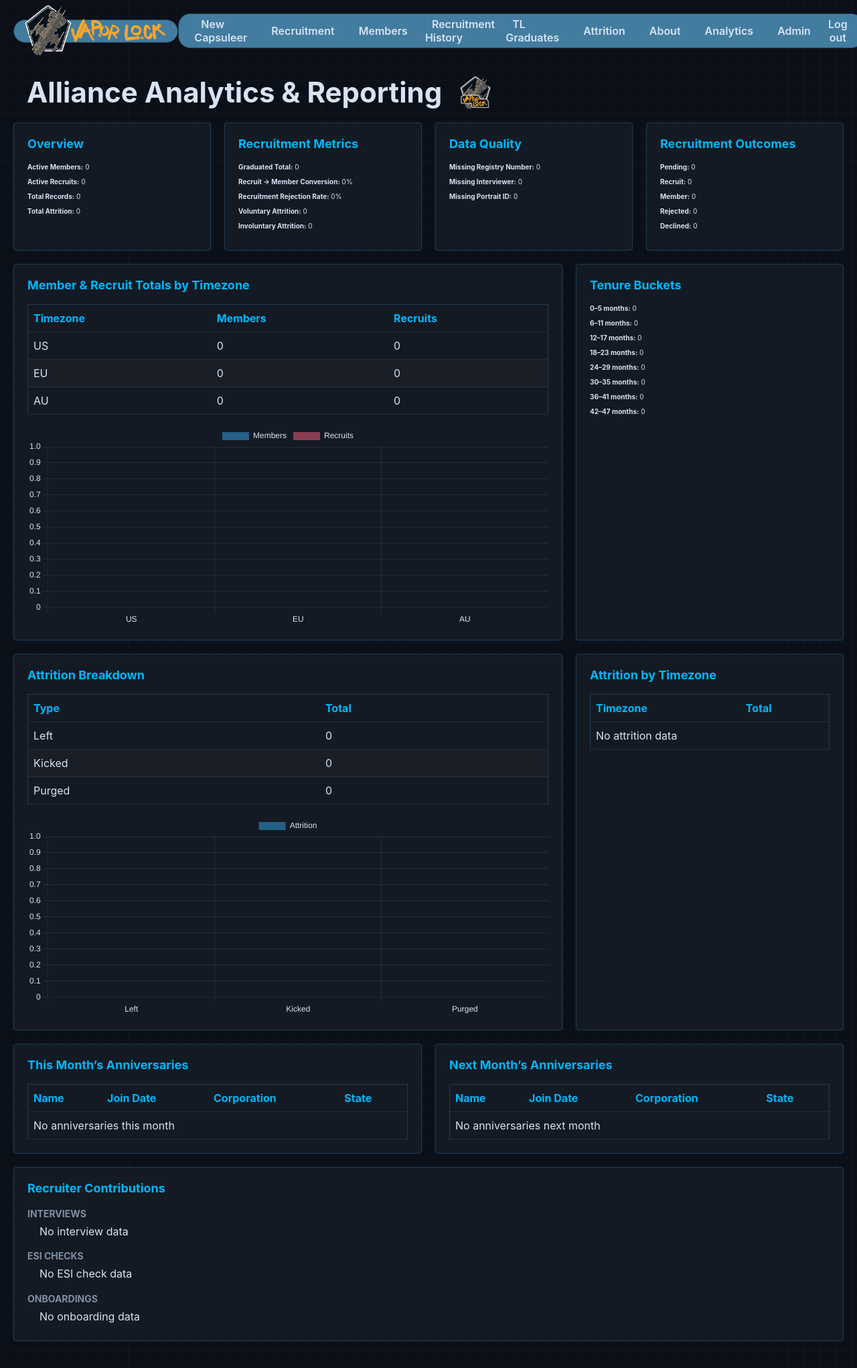
After one commit to FatesUnited/recruitment-tracker, a Django app: page /analytics/ in a window 1280 px wide. The commit adds this page. Shown: the whole page at 67% size. Run offline with Django 5.2, Linux system fonts and the light colour scheme; the visitor is signed in with stand-in values (Sample User, id 1); data comes from the database, SQL or seed files in the repository.

```diff
--- /dev/null
+++ b/main_app/static/css/analytics.css
@@ -0,0 +1,70 @@
+.dashboard {
+  display: grid;
+  grid-template-columns: repeat(auto-fit, minmax(280px, 1fr));
+  gap: 20px;
+  margin: 20px 0;
+}
+
+.dashboard-panel {
+  background: var(--panel-bg);
+  border: var(--borders);
+  border-radius: var(--card-border-radius);
+  padding: 20px;
+  box-shadow: var(--card-box-shadow);
+}
+
+.dashboard-panel h3 {
+  margin-top: 0;
+  color: var(--accent);
+  font-size: var(--font-l);
+}
+
+.dashboard-panel h4 {
+  margin-bottom: 8px;
+  color: var(--text-muted);
+  font-size: 1.4rem;
+  text-transform: uppercase;
+}
+
+.panel-wide {
+  grid-column: span 2;
+}
+
+.dashboard-panel table {
+  width: 100%;
+  border-collapse: collapse;
+  margin-top: 10px;
+}
+
+.dashboard-panel th,
+.dashboard-panel td {
+  padding: 10px 8px;
+  text-align: left;
+  border-bottom: 1px solid rgba(255,255,255,0.08);
+  font-size: var(--font-reg);
+}
+
+.dashboard-panel th {
+  color: var(--accent);
+}
+
+.dashboard-panel ul {
+  margin: 0;
+  padding-left: 18px;
+}
+
+.dashboard-panel li {
+  margin-bottom: 6px;
+  font-size: var(--font-reg);
+}
+
+canvas {
+  margin-top: 16px;
+  max-height: 300px;
+}
+
+@media only screen and (max-width: 900px) {
+  .panel-wide {
+    grid-column: span 1;
+  }
+}
--- /dev/null
+++ b/main_app/templates/analytics.html
@@ -0,0 +1,311 @@
+{% extends 'base.html' %}
+{% load static %}
+
+{% block head %}
+<link rel="stylesheet" href="{% static 'css/analytics.css' %}">
+<script src="https://cdn.jsdelivr.net/npm/chart.js"></script>
+{% endblock %}
+
+{% block content %}
+
+<section class="page-header">
+  <h1>Alliance Analytics & Reporting</h1>
+  <img src="{% static 'images/1024 Logo No BG.png' %}" alt="Vapor Lock Logo" />
+</section>
+
+<section class="dashboard">
+
+  <div class="dashboard-panel">
+    <h3>Overview</h3>
+    <p><strong>Active Members:</strong> {{ active_members }}</p>
+    <p><strong>Active Recruits:</strong> {{ active_recruits }}</p>
+    <p><strong>Total Records:</strong> {{ total_records }}</p>
+    <p><strong>Total Attrition:</strong> {{ total_attrition }}</p>
+  </div>
+
+  <div class="dashboard-panel">
+    <h3>Recruitment Metrics</h3>
+    <p><strong>Graduated Total:</strong> {{ graduated_total }}</p>
+    <p><strong>Recruit → Member Conversion:</strong> {{ conversion_rate }}%</p>
+    <p><strong>Recruitment Rejection Rate:</strong> {{ rejection_rate }}%</p>
+    <p><strong>Voluntary Attrition:</strong> {{ voluntary_attrition }}</p>
+    <p><strong>Involuntary Attrition:</strong> {{ involuntary_attrition }}</p>
+  </div>
+
+  <div class="dashboard-panel">
+    <h3>Data Quality</h3>
+    <p><strong>Missing Registry Number:</strong> {{ missing_registry }}</p>
+    <p><strong>Missing Interviewer:</strong> {{ missing_interviewer }}</p>
+    <p><strong>Missing Portrait ID:</strong> {{ missing_portrait_id }}</p>
+  </div>
+
+  <div class="dashboard-panel">
+    <h3>Recruitment Outcomes</h3>
+    <p><strong>Pending:</strong> {{ recruitment_outcomes.Pending }}</p>
+    <p><strong>Recruit:</strong> {{ recruitment_outcomes.Recruit }}</p>
+    <p><strong>Member:</strong> {{ recruitment_outcomes.Member }}</p>
+    <p><strong>Rejected:</strong> {{ recruitment_outcomes.Rejected }}</p>
+    <p><strong>Declined:</strong> {{ recruitment_outcomes.Declined }}</p>
+  </div>
+
+</section>
+
+<section class="dashboard">
+  <div class="dashboard-panel panel-wide">
+    <h3>Member & Recruit Totals by Timezone</h3>
+    <table>
+      <thead>
+        <tr>
+          <th>Timezone</th>
+          <th>Members</th>
+          <th>Recruits</th>
+        </tr>
+      </thead>
+      <tbody>
+        {% for tz, stats in timezone_stats.items %}
+        <tr>
+          <td>{{ tz }}</td>
+          <td>{{ stats.Member }}</td>
+          <td>{{ stats.Recruit }}</td>
+        </tr>
+        {% endfor %}
+      </tbody>
+    </table>
+    <canvas id="timezoneChart"></canvas>
+  </div>
+
+  <div class="dashboard-panel">
+    <h3>Tenure Buckets</h3>
+    <p><strong>0–5 months:</strong> {{ tenure_buckets.months_0_5 }}</p>
+    <p><strong>6–11 months:</strong> {{ tenure_buckets.months_6_11 }}</p>
+    <p><strong>12–17 months:</strong> {{ tenure_buckets.months_12_17 }}</p>
+    <p><strong>18–23 months:</strong> {{ tenure_buckets.months_18_23 }}</p>
+    <p><strong>24–29 months:</strong> {{ tenure_buckets.months_24_29 }}</p>
+    <p><strong>30–35 months:</strong> {{ tenure_buckets.months_30_35 }}</p>
+    <p><strong>36–41 months:</strong> {{ tenure_buckets.months_36_41 }}</p>
+    <p><strong>42–47 months:</strong> {{ tenure_buckets.months_42_47 }}</p>
+  </div>
+</section>
+
+<section class="dashboard">
+  <div class="dashboard-panel panel-wide">
+    <h3>Attrition Breakdown</h3>
+    <table>
+      <thead>
+        <tr>
+          <th>Type</th>
+          <th>Total</th>
+        </tr>
+      </thead>
+      <tbody>
+        <tr><td>Left</td><td>{{ attrition_breakdown.Left }}</td></tr>
+        <tr><td>Kicked</td><td>{{ attrition_breakdown.Kicked }}</td></tr>
+        <tr><td>Purged</td><td>{{ attrition_breakdown.Purged }}</td></tr>
+      </tbody>
+    </table>
+    <canvas id="attritionChart"></canvas>
+  </div>
+
+  <div class="dashboard-panel">
+    <h3>Attrition by Timezone</h3>
+    <table>
+      <thead>
+        <tr>
+          <th>Timezone</th>
+          <th>Total</th>
+        </tr>
+      </thead>
+      <tbody>
+        {% for row in attrition_by_timezone %}
+        <tr>
+          <td>{{ row.timezone|default:"Unknown" }}</td>
+          <td>{{ row.total }}</td>
+        </tr>
+        {% empty %}
+        <tr>
+          <td colspan="2">No attrition data</td>
+        </tr>
+        {% endfor %}
+      </tbody>
+    </table>
+  </div>
+</section>
+
+<section class="dashboard">
+  <div class="dashboard-panel panel-wide">
+    <h3>This Month’s Anniversaries</h3>
+    <table>
+      <thead>
+        <tr>
+          <th>Name</th>
+          <th>Join Date</th>
+          <th>Corporation</th>
+          <th>State</th>
+        </tr>
+      </thead>
+      <tbody>
+        {% for member in current_month_anniversaries %}
+        <tr>
+          <td>{{ member.username }}</td>
+          <td>{{ member.join_date }}</td>
+          <td>{{ member.corporation }}</td>
+          <td>{{ member.member_state }}</td>
+        </tr>
+        {% empty %}
+        <tr>
+          <td colspan="4">No anniversaries this month</td>
+        </tr>
+        {% endfor %}
+      </tbody>
+    </table>
+  </div>
+
+  <div class="dashboard-panel panel-wide">
+    <h3>Next Month’s Anniversaries</h3>
+    <table>
+      <thead>
+        <tr>
+          <th>Name</th>
+          <th>Join Date</th>
+          <th>Corporation</th>
+          <th>State</th>
+        </tr>
+      </thead>
+      <tbody>
+        {% for member in next_month_anniversaries %}
+        <tr>
+          <td>{{ member.username }}</td>
+          <td>{{ member.join_date }}</td>
+          <td>{{ member.corporation }}</td>
+          <td>{{ member.member_state }}</td>
+        </tr>
+        {% empty %}
+        <tr>
+          <td colspan="4">No anniversaries next month</td>
+        </tr>
+        {% endfor %}
+      </tbody>
+    </table>
+  </div>
+</section>
+
+<section class="dashboard">
+  <div class="dashboard-panel panel-wide">
+    <h3>Recruiter Contributions</h3>
+
+    <h4>Interviews</h4>
+    <ul>
+      {% for row in interview_stats %}
+      <li>{{ row.interviewed_by__username }} — {{ row.total }}</li>
+      {% empty %}
+      <li>No interview data</li>
+      {% endfor %}
+    </ul>
+
+    <h4>ESI Checks</h4>
+    <ul>
+      {% for row in esi_stats %}
+      <li>{{ row.esi_checked_by__username }} — {{ row.total }}</li>
+      {% empty %}
+      <li>No ESI check data</li>
+      {% endfor %}
+    </ul>
+
+    <h4>Onboardings</h4>
+    <ul>
+      {% for row in onboarding_stats %}
+      <li>{{ row.onboarded_by__username }} — {{ row.total }}</li>
+      {% empty %}
+      <li>No onboarding data</li>
+      {% endfor %}
+    </ul>
+  </div>
+</section>
+
+<script>
+  const timezoneChart = document.getElementById('timezoneChart');
+  if (timezoneChart) {
+    new Chart(timezoneChart, {
+      type: 'bar',
+      data: {
+        labels: ['US', 'EU', 'AU'],
+        datasets: [
+          {
+            label: 'Members',
+            data: [
+              {{ timezone_stats.US.Member }},
+              {{ timezone_stats.EU.Member }},
+              {{ timezone_stats.AU.Member }}
+            ]
+          },
+          {
+            label: 'Recruits',
+            data: [
+              {{ timezone_stats.US.Recruit }},
+              {{ timezone_stats.EU.Recruit }},
+              {{ timezone_stats.AU.Recruit }}
+            ]
+          }
+        ]
+      },
+      options: {
+        responsive: true,
+        plugins: {
+          legend: {
+            labels: { color: '#d7e3f4' }
+          }
+        },
+        scales: {
+          x: {
+            ticks: { color: '#d7e3f4' },
+            grid: { color: 'rgba(255,255,255,0.08)' }
+          },
+          y: {
+            beginAtZero: true,
+            ticks: { color: '#d7e3f4' },
+            grid: { color: 'rgba(255,255,255,0.08)' }
+          }
+        }
+      }
+    });
+  }
+
+  const attritionChart = document.getElementById('attritionChart');
+  if (attritionChart) {
+    new Chart(attritionChart, {
+      type: 'bar',
+      data: {
+        labels: ['Left', 'Kicked', 'Purged'],
+        datasets: [{
+          label: 'Attrition',
+          data: [
+            {{ attrition_breakdown.Left }},
+            {{ attrition_breakdown.Kicked }},
+            {{ attrition_breakdown.Purged }}
+          ]
+        }]
+      },
+      options: {
+        responsive: true,
+        plugins: {
+          legend: {
+            labels: { color: '#d7e3f4' }
+          }
+        },
+        scales: {
+          x: {
+            ticks: { color: '#d7e3f4' },
+            grid: { color: 'rgba(255,255,255,0.08)' }
+          },
+          y: {
+            beginAtZero: true,
+            ticks: { color: '#d7e3f4' },
+            grid: { color: 'rgba(255,255,255,0.08)' }
+          }
+        }
+      }
+    });
+  }
+</script>
+
+{% endblock %}
--- a/main_app/templates/base.html
+++ b/main_app/templates/base.html
@@ -27,12 +27,14 @@
         <ul>
           {% if user.is_authenticated %}
             <li><a href="{% url 'member_create' %}">New Capsuleer</a></li>
+            <li><a href="{% url 'recruitment' %}">Recruitment</a></li>
             <li><a href="{% url 'members_index' %}">Members</a></li>
             <li><a href="{% url 'historical' %}">Recruitment History</a></li>
             <li><a href="{% url 'graduation' %}">TL Graduates</a></li>
             <li><a href="{% url 'attrition' %}">Attrition</a></li>
             <li><a href="{% url 'about' %}">About</a></li>
             {% if user.is_staff %}
+              <li><a href="{% url 'analytics' %}">Analytics</a></li>
               <li><a href="{% url 'admin:index' %}">Admin</a></li>
             {% endif %}
             <li>
--- a/main_app/urls.py
+++ b/main_app/urls.py
@@ -15,9 +15,9 @@ urlpatterns = [
         name='add_comment'
     ),
     path('accounts/signup/', views.signup, name='signup'),
+    path('recruitment/', views.recruitment, name='recruitment'),
     path('historical/', views.historical, name='historical'),
     path('graduation/', views.graduation, name='graduation'),
     path('attrition/', views.attrition, name='attrition'),
-
     path('analytics/', views.analytics, name='analytics'),
 ]
--- a/main_app/views.py
+++ b/main_app/views.py
@@ -8,7 +8,10 @@ from django.contrib.auth.forms import UserCreationForm
 from django.contrib.auth.decorators import login_required
 from django.contrib.auth.mixins import LoginRequiredMixin
 from .utils import resolve_eve_character_id
-from django.db.models import Q
+from collections import defaultdict
+from datetime import date
+from django.db.models import Count, Q
+
 
 class Home(LoginView):
     template_name = 'home.html'
@@ -23,9 +26,7 @@ def members_index(request):
     members = Member.objects.filter(current_status__in=['Member','Recruit'])
 
     if query:
-        members = members.filter(
-            Q(username__icontains=query)
-        )
+        members = members.filter(Q(username__icontains=query))
 
     return render(request, 'members/index.html', {'members': members, 'query': query, 'clear_url': request.path})
 
@@ -64,15 +65,24 @@ def signup(request):
     return render(request, 'signup.html', context)
 
 @login_required
+def recruitment(request):
+    query = request.GET.get('q', '').strip()
+
+    members = Member.objects.filter(current_status__in=['Pending', 'Recruit']).order_by('created_at')
+
+    if query:
+        members = members.filter(Q(username__icontains=query))
+
+    return render(request, 'members/recruitment.html', {'members': members, 'query': query, 'clear_url': request.path,})
+
+@login_required
 def historical(request):
     query = request.GET.get('q', '').strip()
 
     members = Member.objects.all()
 
     if query:
-        members = members.filter(
-            Q(username__icontains=query)
-        )
+        members = members.filter(Q(username__icontains=query))
 
     return render(request, 'members/historical.html', {'members': members, 'query': query, 'clear_url': request.path})
 
@@ -83,9 +93,7 @@ def graduation(request):
     members = Member.objects.filter(graduation_date__isnull=False)
 
     if query:
-        members = members.filter(
-            Q(username__icontains=query)
-        )
+        members = members.filter(Q(username__icontains=query))
 
     return render(request, 'members/graduation.html', {'members': members, 'query': query, 'clear_url': request.path})
 
@@ -96,15 +104,255 @@ def attrition(request):
     members = Member.objects.filter(current_status__in=['Purged','Left','Kicked'])
 
     if query:
-        members = members.filter(
-            Q(username__icontains=query)
-        )
+        members = members.filter(Q(username__icontains=query))
 
     return render(request, 'members/attrition.html', {'members': members, 'query': query, 'clear_url': request.path})
 
 @login_required
 def analytics(request):
-    return render(request, 'analytics.html')
+    today = date.today()
+    current_month = today.month
+    next_month = 1 if current_month == 12 else current_month + 1
+
+    all_members = Member.objects.all()
+
+    # Core totals
+    active_members = Member.objects.filter(member_state='Member').count()
+    active_recruits = Member.objects.filter(member_state='Recruit').count()
+    total_records = all_members.count()
+    total_attrition = Member.objects.filter(current_status__in=['Purged', 'Left', 'Kicked']).count()
+
+    # Timezone breakdown for active member states
+    timezone_breakdown = (
+        Member.objects
+        .filter(member_state__in=['Member', 'Recruit'])
+        .values('timezone', 'member_state')
+        .annotate(total=Count('id'))
+        .order_by('timezone', 'member_state')
+    )
+
+    timezone_stats = {
+        'US': {'Member': 0, 'Recruit': 0},
+        'EU': {'Member': 0, 'Recruit': 0},
+        'AU': {'Member': 0, 'Recruit': 0},
+    }
+
+    for row in timezone_breakdown:
+        tz = row['timezone'] or 'Unknown'
+        state = row['member_state']
+        if tz in timezone_stats and state in timezone_stats[tz]:
+            timezone_stats[tz][state] = row['total']
+
+    # Corporation breakdown
+    corporation_breakdown = (
+        Member.objects
+        .filter(member_state__in=['Member', 'Recruit'])
+        .values('corporation')
+        .annotate(total=Count('id'))
+        .order_by('-total')
+    )
+
+    # Tenure buckets for active members/recruits with join_date
+    tenure_buckets = {
+        'months_0_5': 0,
+        'months_6_11': 0,
+        'months_12_17': 0,
+        'months_18_23': 0,
+        'months_24_29': 0,
+        'months_30_35': 0,
+        'months_36_41': 0,
+        'months_42_47': 0,
+    }
+
+    tenure_queryset = Member.objects.filter(
+        member_state__in=['Member', 'Recruit'],
+        join_date__isnull=False
+    )
+
+    for member in tenure_queryset:
+        delta = today - member.join_date
+        tenure_months = delta.days // 30
+
+        if tenure_months <= 5:
+            tenure_buckets['months_0_5'] += 1
+        elif tenure_months <= 11:
+            tenure_buckets['months_6_11'] += 1
+        elif tenure_months <= 17:
+            tenure_buckets['months_12_17'] += 1
+        elif tenure_months <= 23:
+            tenure_buckets['months_18_23'] += 1
+        elif tenure_months <= 29:
+            tenure_buckets['months_24_29'] += 1
+        elif tenure_months <= 35:
+            tenure_buckets['months_30_35'] += 1
+        elif tenure_months <= 41:
+            tenure_buckets['months_36_41'] += 1
+        elif tenure_months <= 47:
+            tenure_buckets['months_42_47'] += 1
+
+
+    # Recruitment outcomes
+    recruitment_outcomes = {
+        'Recruit': Member.objects.filter(current_status='Recruit').count(),
+        'Member': Member.objects.filter(current_status='Member').count(),
+        'Rejected': Member.objects.filter(current_status='Rejected').count(),
+        'Declined': Member.objects.filter(current_status='Declined').count(),
+        'Pending': Member.objects.filter(current_status='Pending').count(),
+    }
+
+    # Graduation stats
+    graduated_total = Member.objects.filter(graduation_date__isnull=False).count()
+
+    graduation_by_month = (
+        Member.objects
+        .filter(graduation_date__isnull=False)
+        .extra(select={'grad_month': "EXTRACT(MONTH FROM graduation_date)"})
+        .values('grad_month')
+        .annotate(total=Count('id'))
+        .order_by('grad_month')
+    )
+
+    # Conversion / rejection rates
+    recruit_count = recruitment_outcomes['Recruit']
+    member_count = recruitment_outcomes['Member']
+    rejected_count = recruitment_outcomes['Rejected']
+    declined_count = recruitment_outcomes['Declined']
+
+    conversion_denominator = recruit_count + member_count
+    conversion_rate = round((member_count / conversion_denominator) * 100, 1) if conversion_denominator else 0
+
+    rejection_denominator = recruit_count + member_count + rejected_count + declined_count
+    rejection_rate = round(((rejected_count + declined_count) / rejection_denominator) * 100, 1) if rejection_denominator else 0
+
+    # Attrition stats
+    attrition_breakdown = {
+        'Left': Member.objects.filter(current_status='Left').count(),
+        'Kicked': Member.objects.filter(current_status='Kicked').count(),
+        'Purged': Member.objects.filter(current_status='Purged').count(),
+    }
+
+    voluntary_attrition = attrition_breakdown['Left']
+    involuntary_attrition = attrition_breakdown['Kicked'] + attrition_breakdown['Purged']
+
+    attrition_by_timezone = (
+        Member.objects
+        .filter(current_status__in=['Purged', 'Left', 'Kicked'])
+        .values('timezone')
+        .annotate(total=Count('id'))
+        .order_by('-total')
+    )
+
+    attrition_by_corporation = (
+        Member.objects
+        .filter(current_status__in=['Purged', 'Left', 'Kicked'])
+        .values('corporation')
+        .annotate(total=Count('id'))
+        .order_by('-total')
+    )
+
+    # Anniversaries by join month
+    current_month_anniversaries = Member.objects.filter(
+        join_date__month=current_month,
+        member_state__in=['Member', 'Recruit']
+    ).order_by('join_date')
+
+    next_month_anniversaries = Member.objects.filter(
+        join_date__month=next_month,
+        member_state__in=['Member', 'Recruit']
+    ).order_by('join_date')
+
+    anniversary_groups = defaultdict(list)
+    anniversary_queryset = Member.objects.filter(
+        join_date__isnull=False,
+        member_state__in=['Member', 'Recruit']
+    ).order_by('join_date')
+
+    month_names = {
+        1: 'January', 2: 'February', 3: 'March', 4: 'April',
+        5: 'May', 6: 'June', 7: 'July', 8: 'August',
+        9: 'September', 10: 'October', 11: 'November', 12: 'December',
+    }
+
+    for member in anniversary_queryset:
+        anniversary_groups[month_names[member.join_date.month]].append(member)
+
+    # Recruiter contribution
+    interview_stats = (
+        Member.objects
+        .filter(interviewed_by__isnull=False)
+        .values('interviewed_by__username')
+        .annotate(total=Count('id'))
+        .order_by('-total')
+    )
+
+    esi_stats = (
+        Member.objects
+        .filter(esi_checked_by__isnull=False)
+        .values('esi_checked_by__username')
+        .annotate(total=Count('id'))
+        .order_by('-total')
+    )
+
+    onboarding_stats = (
+        Member.objects
+        .filter(onboarded_by__isnull=False)
+        .values('onboarded_by__username')
+        .annotate(total=Count('id'))
+        .order_by('-total')
+    )
+
+    # Data quality / attention-needed stats
+    missing_registry = Member.objects.filter(
+        Q(registry_number__isnull=True) | Q(registry_number=''),
+        member_state__in=['Member', 'Recruit']
+    ).count()
+
+    missing_interviewer = Member.objects.filter(
+        member_state__in=['Member', 'Recruit'],
+        interviewed_by__isnull=True
+    ).count()
+
+    missing_portrait_id = Member.objects.filter(
+        member_state__in=['Member', 'Recruit'],
+        eve_character_id__isnull=True
+    ).count()
+
+    context = {
+        'active_members': active_members,
+        'active_recruits': active_recruits,
+        'total_records': total_records,
+        'total_attrition': total_attrition,
+
+        'timezone_stats': timezone_stats,
+        'corporation_breakdown': corporation_breakdown,
+        'tenure_buckets': tenure_buckets,
+
+        'recruitment_outcomes': recruitment_outcomes,
+        'graduated_total': graduated_total,
+        'graduation_by_month': graduation_by_month,
+        'conversion_rate': conversion_rate,
+        'rejection_rate': rejection_rate,
+
+        'attrition_breakdown': attrition_breakdown,
+        'voluntary_attrition': voluntary_attrition,
+        'involuntary_attrition': involuntary_attrition,
+        'attrition_by_timezone': attrition_by_timezone,
+        'attrition_by_corporation': attrition_by_corporation,
+
+        'current_month_anniversaries': current_month_anniversaries,
+        'next_month_anniversaries': next_month_anniversaries,
+        'anniversary_groups': dict(anniversary_groups),
+
+        'interview_stats': interview_stats,
+        'esi_stats': esi_stats,
+        'onboarding_stats': onboarding_stats,
+
+        'missing_registry': missing_registry,
+        'missing_interviewer': missing_interviewer,
+        'missing_portrait_id': missing_portrait_id,
+    }
+
+    return render(request, 'analytics.html', context)
 
 class MemberCreate(LoginRequiredMixin, CreateView):
     model = Member
```
Also changed, not shown: main_app/models.py (+7 -0 lines), main_app/templates/members/index.html (+12 -0 lines), main_app/templates/members/recruitment.html (added, +15 -0 lines).
